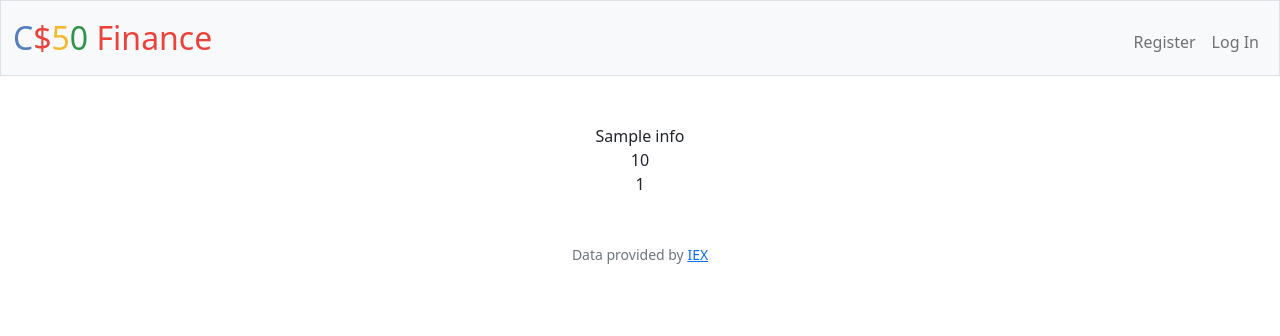
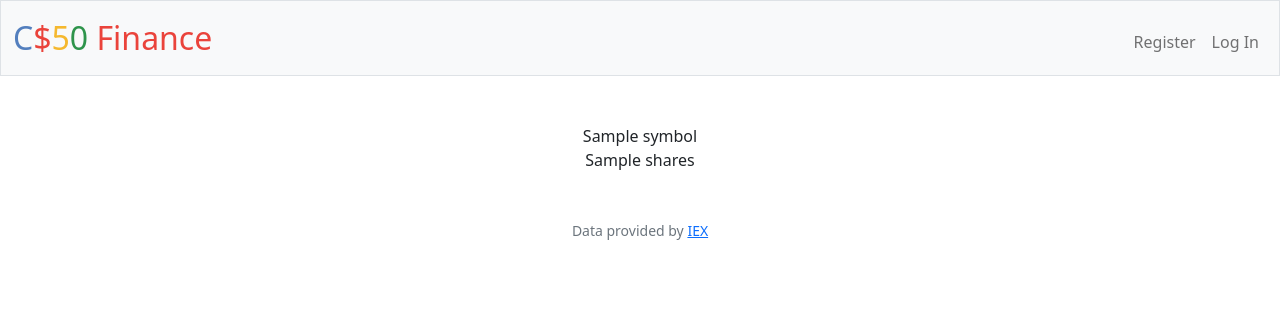
Before and after one commit to KalinaBarzashka/Education, a Flask app: template finance/templates/test.html in a window 1280 px wide. Shown: the top 336 px of the page. Run offline with Flask 2, Linux system fonts and the light colour scheme; the template is opened without the code that fills it: most values are stand-ins (such as "Sample title", 1, 10 or a date in 2020); some libraries are stand-ins or nearby versions.

Commit message:
Sun, Aug 28, 2022, 8:00 AM +00:00

```diff
--- a/finance/app.py
+++ b/finance/app.py
@@ -221,7 +221,11 @@ def sell():
 
     # User reached route via POST (as by submitting a form via POST)
     if request.method == "POST":
-        return render_template("/")
+        symbol = request.form.get("symbol")
+        shares = request.form.get("shares")
+
+        current_user_shares
+        return render_template("test.html", symbol=symbol, shares=shares)
 
     # User reached route via GET (as by clicking a link or via redirect)
     else:
--- a/finance/templates/test.html
+++ b/finance/templates/test.html
@@ -5,9 +5,6 @@
 {% endblock %}
 
 {% block main %}
-    {% for info in data %}
-        <div>{{info}}</div>
-    {% endfor %}
-    <div>{{current_user_price}}</div>
-    <div>{{total_sum}}</div>
+    <div>{{symbol}}</div>
+    <div>{{shares}}</div>
 {% endblock %}
```
